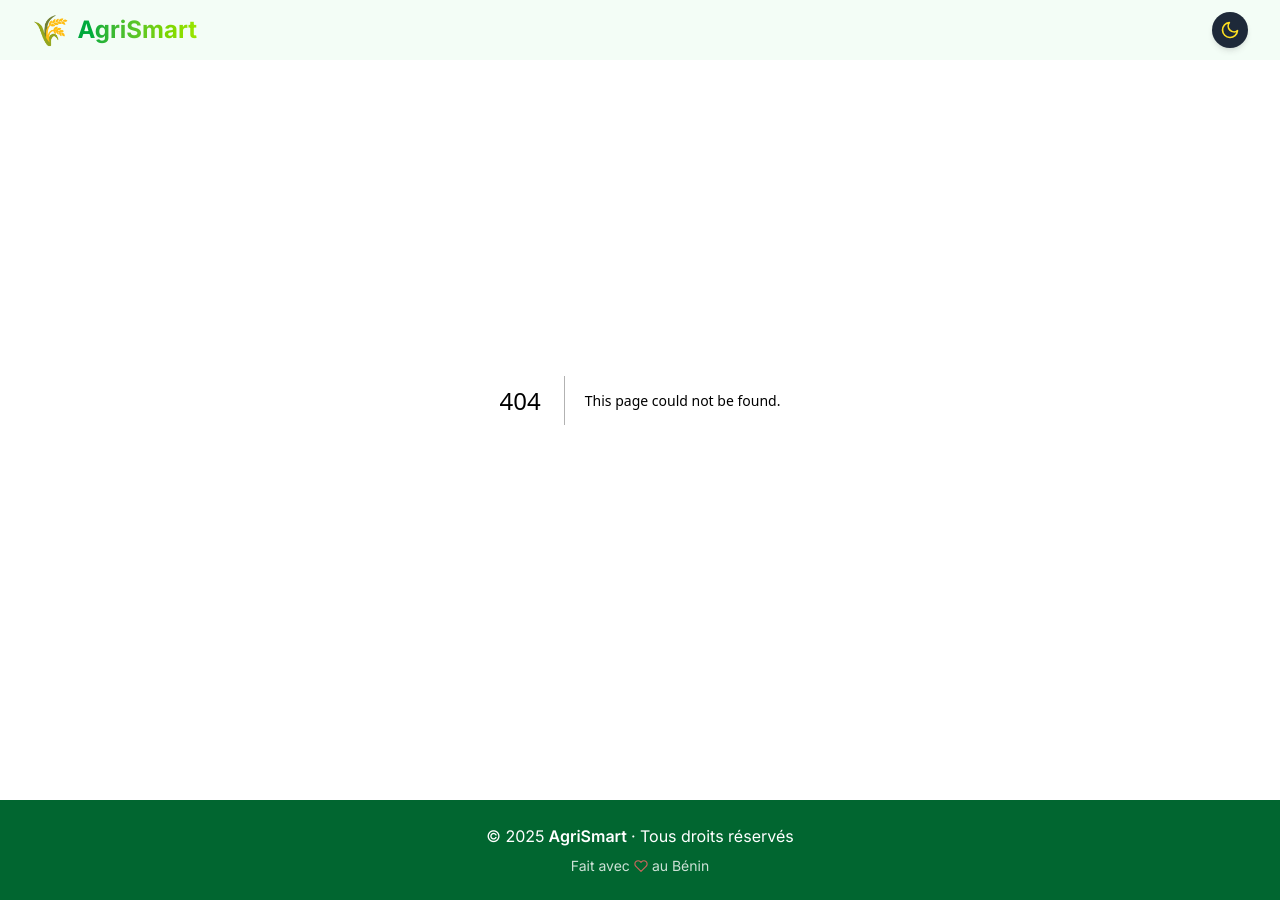
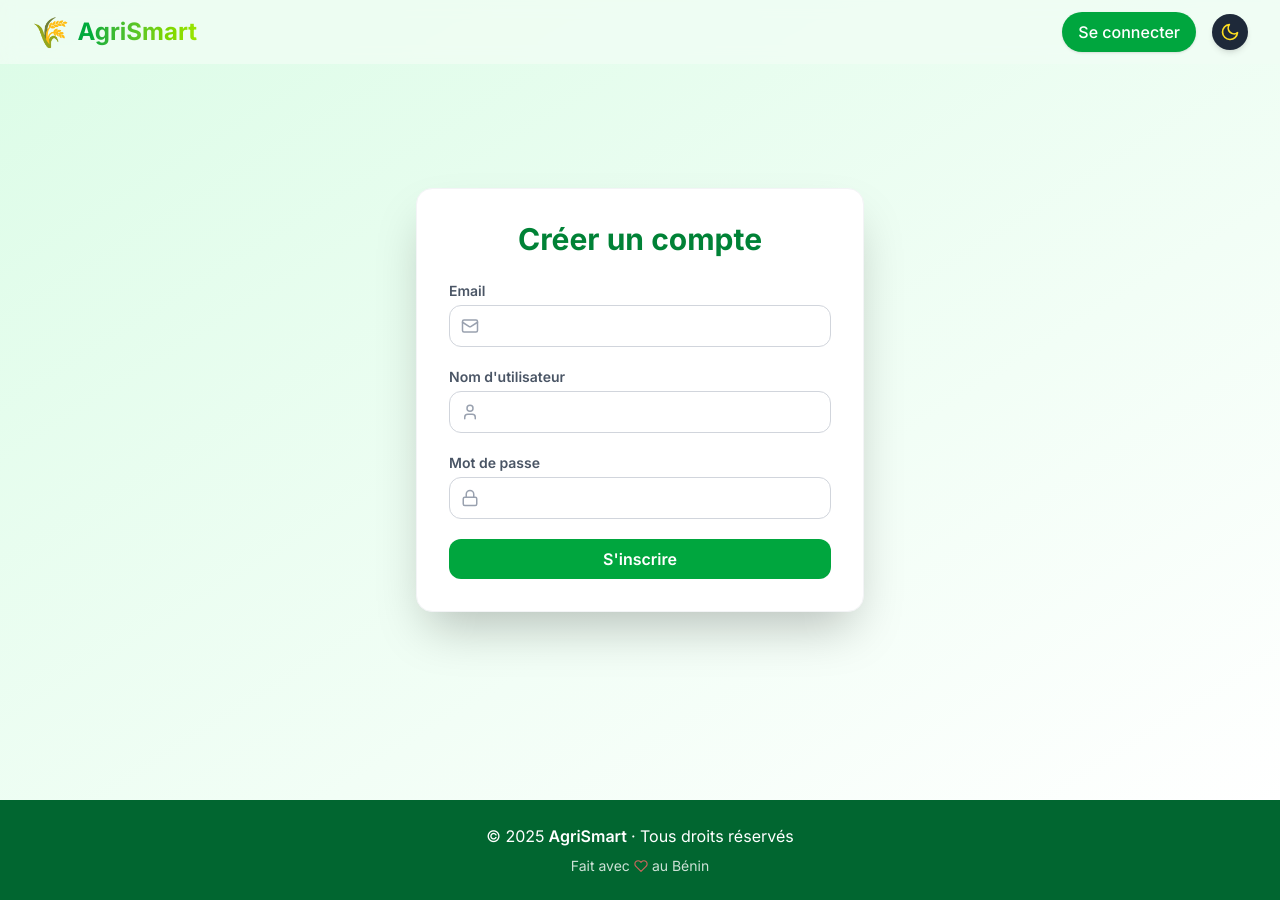
Before and after one commit to Nelboy10/AgriSmart-front, a Next.js app: page /auth/register in a window 1280 px wide. Before the commit this address had no page. Built offline with nearby package versions, Linux system fonts and the light colour scheme.

Commit message:
login and register

```diff
--- a/package.json
+++ b/package.json
@@ -9,6 +9,7 @@
     "lint": "next lint"
   },
   "dependencies": {
+    "lucide-react": "^0.511.0",
     "next": "15.3.2",
     "next-themes": "^0.4.6",
     "react": "^19.0.0",
--- /dev/null
+++ b/src/app/auth/login/page.tsx
@@ -0,0 +1,95 @@
+'use client'
+
+import { useState } from 'react'
+import { User, Lock } from 'lucide-react'
+
+export default function LoginForm() {
+  const [username, setUsername] = useState('')
+  const [password, setPassword] = useState('')
+  const [message, setMessage] = useState('')
+  const [loading, setLoading] = useState(false)
+
+  const handleSubmit = async (e: React.FormEvent) => {
+    e.preventDefault()
+    setLoading(true)
+    setMessage('')
+
+    try {
+      const res = await fetch('https://agrismart-jclm.onrender.com/api/auth/jwt/create/', {
+        method: 'POST',
+        headers: {
+          'Content-Type': 'application/json',
+        },
+        body: JSON.stringify({ username, password }),
+      })
+
+      const data = await res.json()
+      setLoading(false)
+
+      if (res.ok) {
+        setMessage('✅ Connexion réussie !')
+        // Stocker le token dans localStorage ou cookie si nécessaire
+        localStorage.setItem('access', data.access)
+        localStorage.setItem('refresh', data.refresh)
+      } else {
+        setMessage(`❌ Erreur: ${JSON.stringify(data)}`)
+      }
+    } catch (error) {
+      console.error(error)
+      setMessage("❌ Une erreur est survenue.")
+      setLoading(false)
+    }
+  }
+
+  return (
+    <div className="min-h-screen bg-gradient-to-br from-green-100 to-white flex items-center justify-center px-4">
+      <div className="w-full max-w-md bg-white shadow-2xl rounded-2xl p-8 space-y-6 border border-gray-100">
+        <h2 className="text-3xl font-bold text-center text-green-700">Connexion Agrismart</h2>
+
+        <form onSubmit={handleSubmit} className="space-y-5">
+          <div>
+            <label className="block text-sm font-semibold text-gray-600 mb-1">Nom d'utilisateur</label>
+            <div className="relative">
+              <User className="absolute left-3 top-1/2 transform -translate-y-1/2 text-gray-400" size={18} />
+              <input
+                type="text"
+                className="w-full pl-10 pr-4 py-2 border border-gray-300 rounded-xl focus:outline-none focus:ring-2 focus:ring-green-400"
+                value={username}
+                onChange={(e) => setUsername(e.target.value)}
+                required
+              />
+            </div>
+          </div>
+
+          <div>
+            <label className="block text-sm font-semibold text-gray-600 mb-1">Mot de passe</label>
+            <div className="relative">
+              <Lock className="absolute left-3 top-1/2 transform -translate-y-1/2 text-gray-400" size={18} />
+              <input
+                type="password"
+                className="w-full pl-10 pr-4 py-2 border border-gray-300 rounded-xl focus:outline-none focus:ring-2 focus:ring-green-400"
+                value={password}
+                onChange={(e) => setPassword(e.target.value)}
+                required
+              />
+            </div>
+          </div>
+
+          <button
+            type="submit"
+            className="w-full bg-green-600 text-white font-semibold py-2 rounded-xl hover:bg-green-700 transition duration-200"
+            disabled={loading}
+          >
+            {loading ? 'Connexion...' : 'Se connecter'}
+          </button>
+        </form>
+
+        {message && (
+          <div className="text-center text-sm text-gray-700 mt-2">
+            {message}
+          </div>
+        )}
+      </div>
+    </div>
+  )
+}
--- /dev/null
+++ b/src/app/auth/register/page.tsx
@@ -0,0 +1,104 @@
+'use client'
+
+import { useState } from 'react'
+import { Mail, User, Lock } from 'lucide-react'
+
+export default function RegisterForm() {
+  const [email, setEmail] = useState('')
+  const [username, setUsername] = useState('')
+  const [password, setPassword] = useState('')
+  const [message, setMessage] = useState('')
+  const [loading, setLoading] = useState(false)
+
+  const handleSubmit = async (e: React.FormEvent) => {
+    e.preventDefault()
+    setLoading(true)
+    setMessage('')
+
+    const res = await fetch('https://agrismart-jclm.onrender.com/api/auth/users/', {
+      method: 'POST',
+      headers: {
+        'Content-Type': 'application/json',
+      },
+      body: JSON.stringify({ email, username, password }),
+    })
+
+    const data = await res.json()
+    setLoading(false)
+
+    if (res.status === 201) {
+      setMessage('✅ Inscription réussie !')
+      setEmail('')
+      setUsername('')
+      setPassword('')
+    } else {
+      setMessage(`❌ Erreur: ${JSON.stringify(data)}`)
+    }
+  }
+
+  return (
+    <div className="min-h-screen bg-gradient-to-br from-green-100 to-white flex items-center justify-center px-4">
+      <div className="w-full max-w-md bg-white shadow-2xl rounded-2xl p-8 space-y-6 border border-gray-100">
+        <h2 className="text-3xl font-bold text-center text-green-700">Créer un compte</h2>
+
+        <form onSubmit={handleSubmit} className="space-y-5">
+          <div className="relative">
+            <label className="block text-sm font-semibold text-gray-600 mb-1">Email</label>
+            <div className="relative">
+              <Mail className="absolute left-3 top-1/2 transform -translate-y-1/2 text-gray-400" size={18} />
+              <input
+                type="email"
+                className="w-full pl-10 pr-4 py-2 border border-gray-300 rounded-xl focus:outline-none focus:ring-2 focus:ring-green-400"
+                value={email}
+                onChange={(e) => setEmail(e.target.value)}
+                required
+              />
+            </div>
+          </div>
+
+          <div>
+            <label className="block text-sm font-semibold text-gray-600 mb-1">Nom d'utilisateur</label>
+            <div className="relative">
+              <User className="absolute left-3 top-1/2 transform -translate-y-1/2 text-gray-400" size={18} />
+              <input
+                type="text"
+                className="w-full pl-10 pr-4 py-2 border border-gray-300 rounded-xl focus:outline-none focus:ring-2 focus:ring-green-400"
+                value={username}
+                onChange={(e) => setUsername(e.target.value)}
+                required
+              />
+            </div>
+          </div>
+
+          <div>
+            <label className="block text-sm font-semibold text-gray-600 mb-1">Mot de passe</label>
+            <div className="relative">
+              <Lock className="absolute left-3 top-1/2 transform -translate-y-1/2 text-gray-400" size={18} />
+              <input
+                type="password"
+                className="w-full pl-10 pr-4 py-2 border border-gray-300 rounded-xl focus:outline-none focus:ring-2 focus:ring-green-400"
+                value={password}
+                onChange={(e) => setPassword(e.target.value)}
+                required
+              />
+            </div>
+          </div>
+
+          <button
+            type="submit"
+            className="w-full bg-green-600 text-white font-semibold py-2 rounded-xl hover:bg-green-700 transition duration-200"
+            disabled={loading}
+          >
+            {loading ? 'Chargement...' : "S'inscrire"}
+          </button>
+        </form>
+
+        {message && (
+          <div className="text-center text-sm text-gray-700 mt-2">
+            {message}
+          </div>
+        )}
+      </div>
+    </div>
+  )
+}
--- a/src/app/layout.tsx
+++ b/src/app/layout.tsx
@@ -1,26 +1,26 @@
-import "./globals.css";
-import { Inter } from "next/font/google";
-import { ThemeProvider } from "next-themes";
-import Navbar from "@/components/Navbar";
-import Footer from "@/components/Footer";
+import "./globals.css"
+import { Inter } from "next/font/google"
+import { ThemeProvider } from "next-themes"
+import Navbar from "@/components/Navbar"
+import Footer from "@/components/Footer"
 
-const inter = Inter({ subsets: ["latin"] });
+const inter = Inter({ subsets: ["latin"] })
 
 export const metadata = {
   title: "AgriSmart - Connecter les agriculteurs du Bénin",
   description: "Plateforme intelligente pour l'agriculture béninoise",
-};
+}
 
 export default function RootLayout({ children }: { children: React.ReactNode }) {
   return (
     <html lang="fr" suppressHydrationWarning>
-      <body className={inter.className}>
+      <body className={`${inter.className} bg-background text-foreground min-h-screen flex flex-col`}>
         <ThemeProvider attribute="class" defaultTheme="system" enableSystem>
           <Navbar />
-          {children}
+          <main className="flex-grow">{children}</main>
           <Footer />
         </ThemeProvider>
       </body>
     </html>
-  );
+  )
 }
--- a/src/app/page.tsx
+++ b/src/app/page.tsx
@@ -1,3 +1,6 @@
+"use client";
+
+import Link from "next/link";
 import {
   FaHandsHelping,
   FaChartLine,
@@ -28,9 +31,11 @@ export default function Home() {
           <p className="text-lg md:text-xl mb-8 text-white font-light leading-relaxed">
             Connecter les agriculteurs du Bénin pour une agriculture plus intelligente 🌱
           </p>
+          <Link href="/auth/register">
             <button className="bg-green-500 hover:bg-green-600 text-white px-8 py-3 rounded-full font-semibold transition duration-300 shadow-lg hover:scale-105 hover:shadow-xl">
               Commencer maintenant
             </button>
+          </Link>
         </div>
       </section>
 
@@ -93,9 +98,11 @@ export default function Home() {
         <p className="mb-8 text-lg">
           Inscrivez-vous gratuitement et faites partie du futur de l’agriculture au Bénin.
         </p>
+        <Link href="/auth/login">
           <button className="bg-white text-green-700 hover:text-green-800 px-8 py-3 rounded-full font-semibold transition-all duration-300 shadow-md hover:shadow-xl hover:scale-105">
             S'inscrire maintenant
           </button>
+        </Link>
       </section>
     </main>
   );
--- a/src/components/Navbar.tsx
+++ b/src/components/Navbar.tsx
@@ -31,7 +31,7 @@ export default function Navbar() {
       <div className="container mx-auto px-4 md:px-6 lg:px-8">
         <div className="flex justify-between items-center">
 
-          {/* Logo avec effet chic */}
+          {/* Logo */}
           <Link
             href="/"
             className="text-2xl font-bold flex items-center gap-2 transition-transform duration-300 hover:scale-105"
@@ -42,7 +42,22 @@ export default function Navbar() {
             </span>
           </Link>
 
-          {/* Bouton thème stylisé avec react-icons */}
+          {/* Boutons à droite */}
+          <div className="flex items-center gap-4">
+            {/* Bouton Se connecter */}
+            <Link href="/auth/login">
+              <button
+                className={`px-4 py-2 rounded-full font-medium transition duration-300 shadow
+                  ${theme === 'dark'
+                    ? 'bg-white text-gray-900 hover:bg-gray-100'
+                    : 'bg-green-600 text-white hover:bg-green-700'}
+                `}
+              >
+                Se connecter
+              </button>
+            </Link>
+
+            {/* Bouton Thème */}
             {mounted && (
               <button
                 onClick={() => setTheme(theme === 'dark' ? 'light' : 'dark')}
@@ -61,6 +76,7 @@ export default function Navbar() {
             )}
           </div>
         </div>
+      </div>
     </nav>
   );
 }
```
Also changed, not shown: 1 other file (tests, documents, lock files or other folders). Lines whose indentation alone changed are shown as unchanged.
